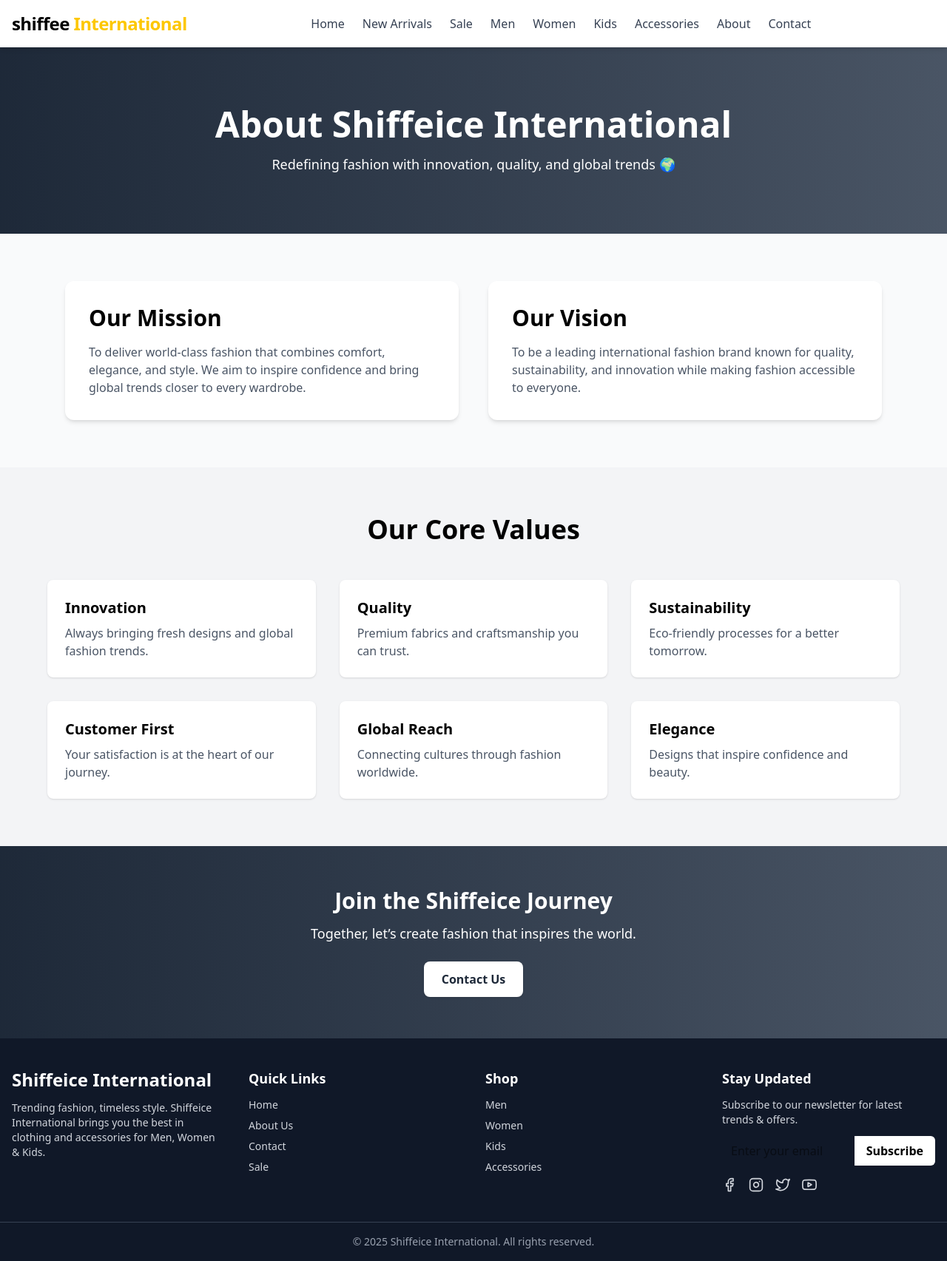
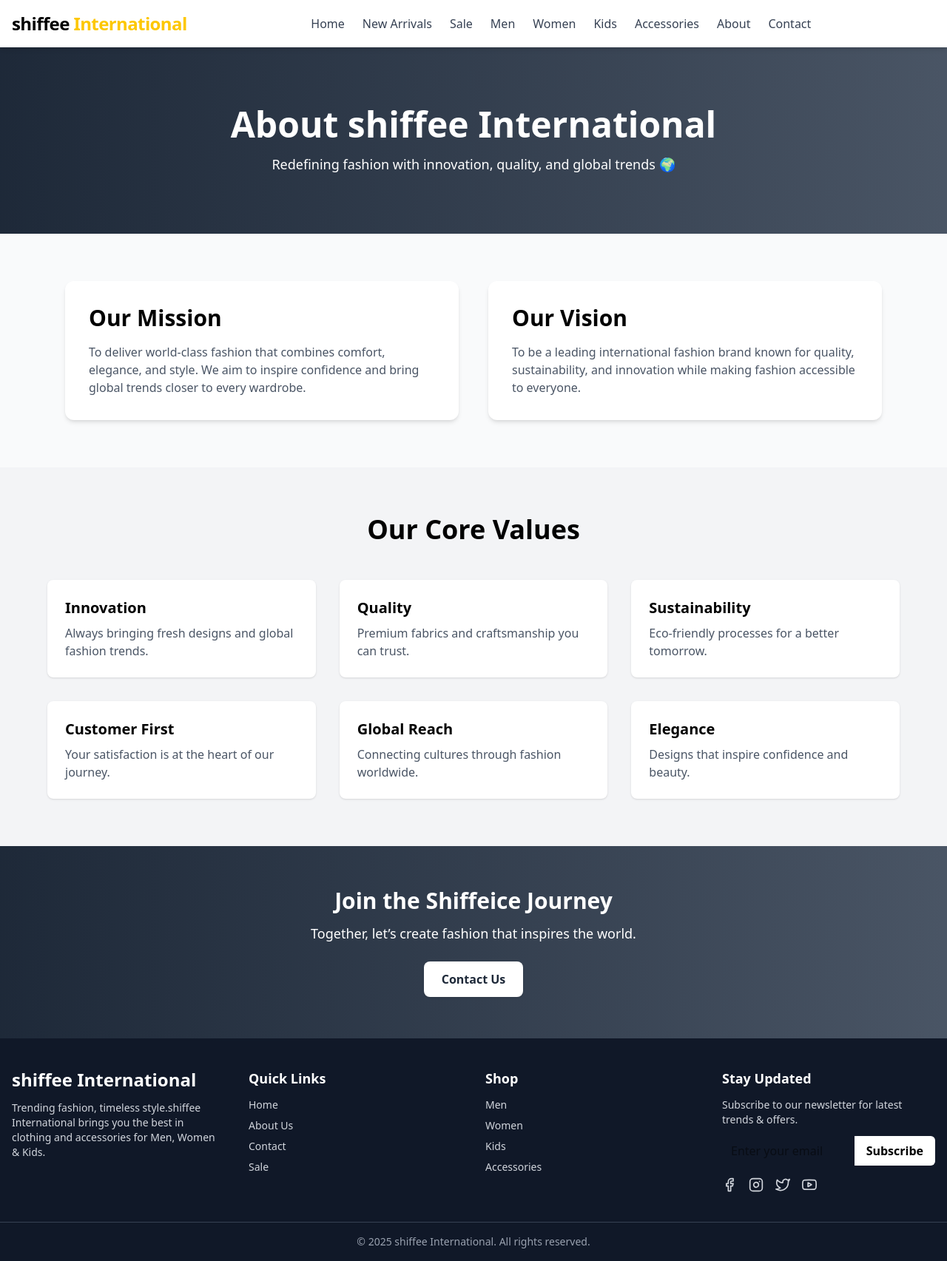
Before and after one commit to Shubham-juris/shiffee-international, a React (Vite) app: page /about in a window 1280 px wide. Shown: the whole page at 74% size. Built offline with nearby package versions, Linux system fonts and the light colour scheme.

Commit message:
changes name

```diff
--- a/src/components/HomeComponents/HeroSection.jsx
+++ b/src/components/HomeComponents/HeroSection.jsx
@@ -13,7 +13,7 @@ const HeroSection = () => {
         <div className="flex-1 text-center md:text-left">
           <h1 className="text-4xl md:text-6xl font-extrabold leading-tight">
             Welcome to{" "}
-            <span className="text-yellow-400">Shiffeice International</span>
+            <span className="text-yellow-400">shiffee International</span>
           </h1>
           <p className="mt-4 text-lg text-gray-300 max-w-lg">
             Discover the latest fashion trends for Men, Women, and Kids.
--- a/src/components/aboutComponent/HeroSection.jsx
+++ b/src/components/aboutComponent/HeroSection.jsx
@@ -9,7 +9,7 @@ const HeroSection = () => {
         transition={{ duration: 0.6 }}
       >
         <h1 className="text-5xl font-extrabold mb-4">
-          About Shiffeice International
+          About shiffee International
         </h1>
         <p className="text-lg max-w-2xl mx-auto">
           Redefining fashion with innovation, quality, and global trends 🌍
--- a/src/components/common/Footer.jsx
+++ b/src/components/common/Footer.jsx
@@ -9,10 +9,10 @@ const Footer = () => {
         {/* Brand / About */}
         <div>
           <h2 className="text-2xl font-bold text-white">
-            Shiffeice International
+            shiffee International
           </h2>
           <p className="mt-3 text-sm">
-            Trending fashion, timeless style. Shiffeice International brings you
+            Trending fashion, timeless style.shiffee International brings you
             the best in clothing and accessories for Men, Women & Kids.
           </p>
         </div>
@@ -111,8 +111,7 @@ const Footer = () => {
 
       {/* Bottom Section */}
       <div className="border-t border-gray-700 py-4 text-center text-sm text-gray-400">
-        © {new Date().getFullYear()} Shiffeice International. All rights
-        reserved.
+        © {new Date().getFullYear()} shiffee International. All rights reserved.
       </div>
     </footer>
   );
--- a/src/page/About.jsx
+++ b/src/page/About.jsx
@@ -17,7 +17,7 @@ const About = () => {
         transition={{ duration: 0.6 }}
       >
         <h1 className="text-5xl font-extrabold mb-4">
-          About Shiffeice International
+          About shiffee International
         </h1>
         <p className="text-lg max-w-2xl mx-auto">
           Redefining fashion with innovation, quality, and global trends 🌍
```
